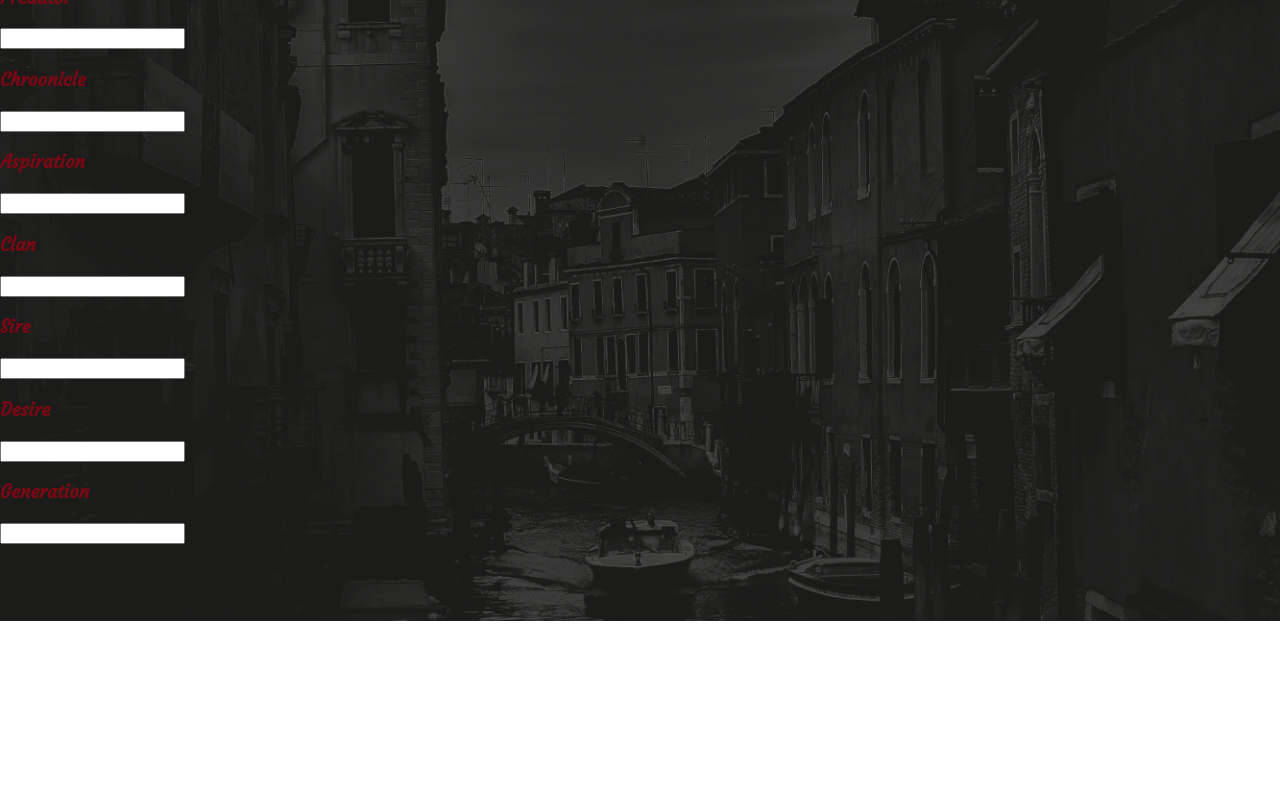
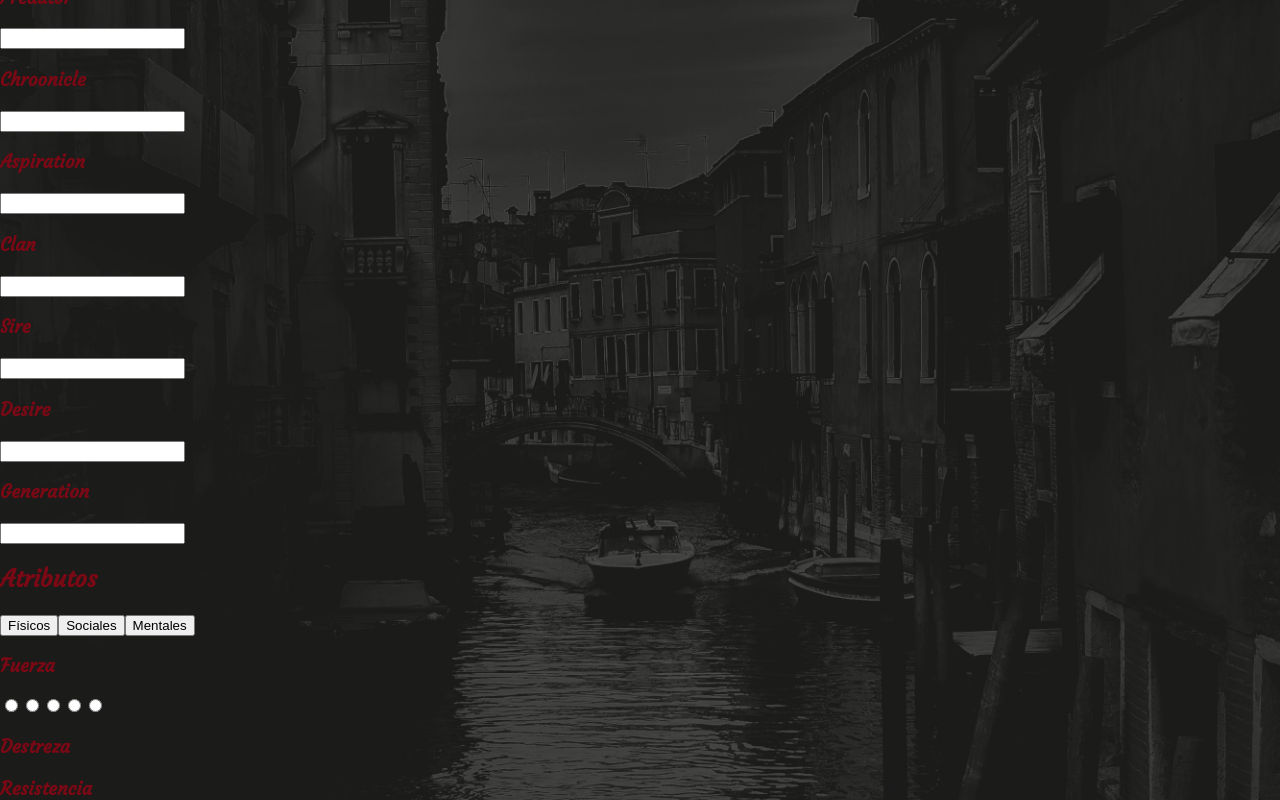
Before and after one commit to Icemberth/appWV, a React (Create React App) app in the folder client/: page /page in a window 1280 px wide. Shown: the part 198-998 px from the top of the page. Before the commit the page ends 819 px from the top, so only its background shows below. Built offline with nearby package versions, Linux system fonts and the light colour scheme.

Commit message:
attributs change

```diff
--- a/client/src/App/components/pjpage/page1.js
+++ b/client/src/App/components/pjpage/page1.js
@@ -1,10 +1,23 @@
 import React, { Component } from 'react';
 import './page1.scss';
+
 class page1 extends Component {
+  constructor(props){
+    super(props);
+    this.state = {
+      showAttributes:'physical'
+    }
+    /* this.changeAttribute=this.changeAttribute.bind(this); */
+  }
+  changeAttribute(attribute){
+      this.setState({showAttributes:attribute})
+  }
   render (){
     return (
-            <div className="container-general">
-                <div className="page-general">
+      <div className="body">
+
+      <div className="container-concepts">
+        <div className="page-concepts">
           <div class="name">
             <h3>Name</h3>
             <input type="text" class="name-input" />
@@ -46,7 +59,62 @@ class page1 extends Component {
         </div>
 
       </div>
+      <div className="container-attributes">
+        <h2>Atributos</h2>
+        <div className="attributes-button">
+        <button onClick={()=>this.changeAttribute('physical')}>Físicos</button>
+        <button onClick = {()=>this.changeAttribute('social')} >Sociales</button>
+        <button onClick={()=>this.changeAttribute('mentals')}>Mentales</button>
+        </div>
+        <div className="general-attributes">
+        {
+          this.state.showAttributes=='physical'? (
 
+          <div className="physical-attributes" >
+
+            <h3>Fuerza</h3>
+              <input type="radio" /><input type="radio" />
+              <input type="radio" /><input type="radio" />
+              <input type="radio" />
+            <h3>Destreza</h3>
+            <h3>Resistencia</h3>
+          </div>
+          )
+          :(
+            <div></div>
+          )
+        }
+        {
+          this.state.showAttributes=='social' ? (
+            <div className="social-attributes">
+            <h3>Carisma</h3>
+            <h3>Manipulación</h3>
+            <h3>Compostura</h3>
+          </div>
+          )
+          :(
+            <div></div>
+          )
+        }
+        {
+          this.state.showAttributes=='mentals' ? (
+          <div className="mentals-attributes">
+
+            <h3>Inteligencia</h3>
+            <h3>Astucia</h3>
+            <h3>Resolución</h3>
+          </div>
+
+         )
+          :(
+            <div></div>
+          )
+        }
+        </div>
+      </div>
+
+
+      </div>
 
     );
   }
--- a/client/src/App/components/pjpage/page1.scss
+++ b/client/src/App/components/pjpage/page1.scss
@@ -4,7 +4,7 @@
 @include mobile {
 
 
-.container-general {
+.container-concepts {
   background: rgb(251, 245, 237);
   width: 80%;
 
@@ -14,7 +14,7 @@
   padding: 10px 10px 10px 10px;
   border: 3px double rgb(183, 122, 124);
   border-radius: 30px;
-  .page-general {
+  .page-concepts {
     display: grid;
     grid-template-columns: minmax(auto, 280px);
     justify-content: center;
@@ -55,7 +55,31 @@
   }
 }
 
+.container-attributes{
+  background: rgb(251, 245, 237);
+  width: 80%;
 
+  margin: 0 auto;
+  margin-top: 10px;
+
+  padding: 10px 10px 10px 10px;
+  border: 3px double rgb(183, 122, 124);
+  border-radius: 30px;
+  h2{
+    text-align: center;
+  }
+  .attributes-button{
+    display: flex;
+    justify-content: center;
+  }
+  .general-attributes {
+    display: grid;
+    grid-template-columns: minmax(auto, 280px);
+    justify-content: center;
+    align-content: center;
+    text-align: center;
+  }
+}
 
 
 
```
Lines whose indentation alone changed are shown as unchanged.
